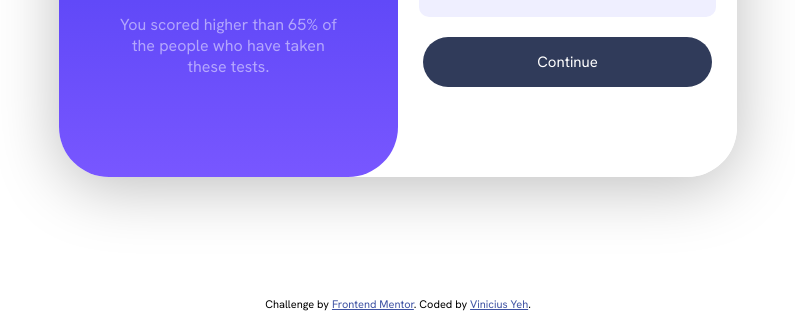
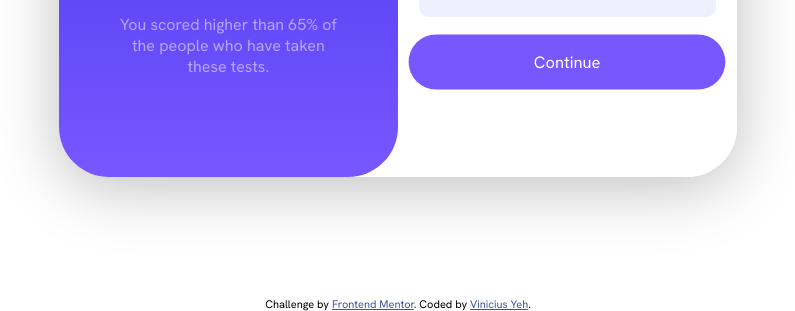
Before and after one commit to Vinicius-Yeh-FrontDev/CSS-Training, a plain HTML site: page index.html in a window 1280 px wide. In both pictures the pointer is over the button "Continue". Shown: the part 503-814 px from the top of the page, without its empty margins (242-1037 px from the left). Drawn offline with Linux system fonts and the light colour scheme.

Commit message:
Update style.css

```diff
--- a/style.css
+++ b/style.css
@@ -136,4 +136,10 @@ body {
   background-color: hsl(224, 30%, 27%);
   color: white;
   font-size: 15px;
+  cursor: pointer;
+  transition: .6s ease;
 }
+.continue:hover{
+  transform: scale(1.1);
+  background-color: hsl(252, 100%, 67%);
+}
```
